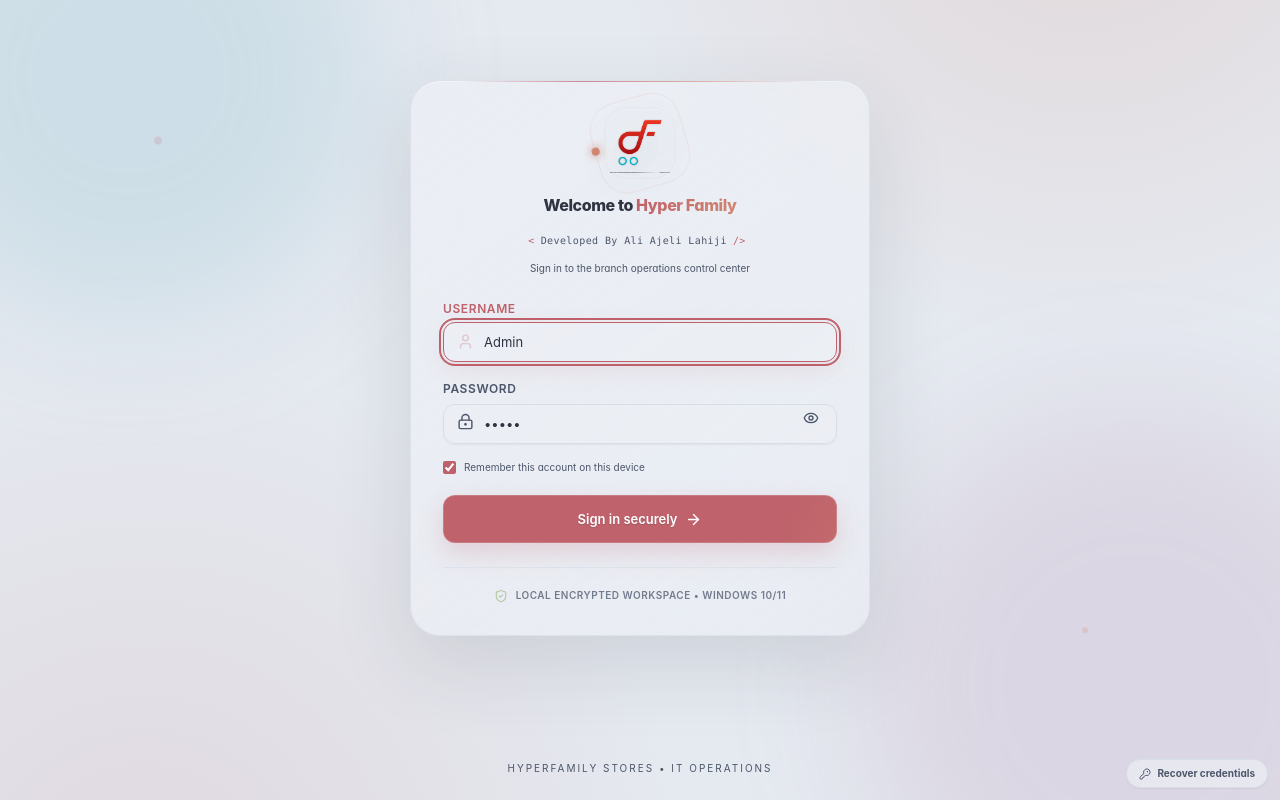
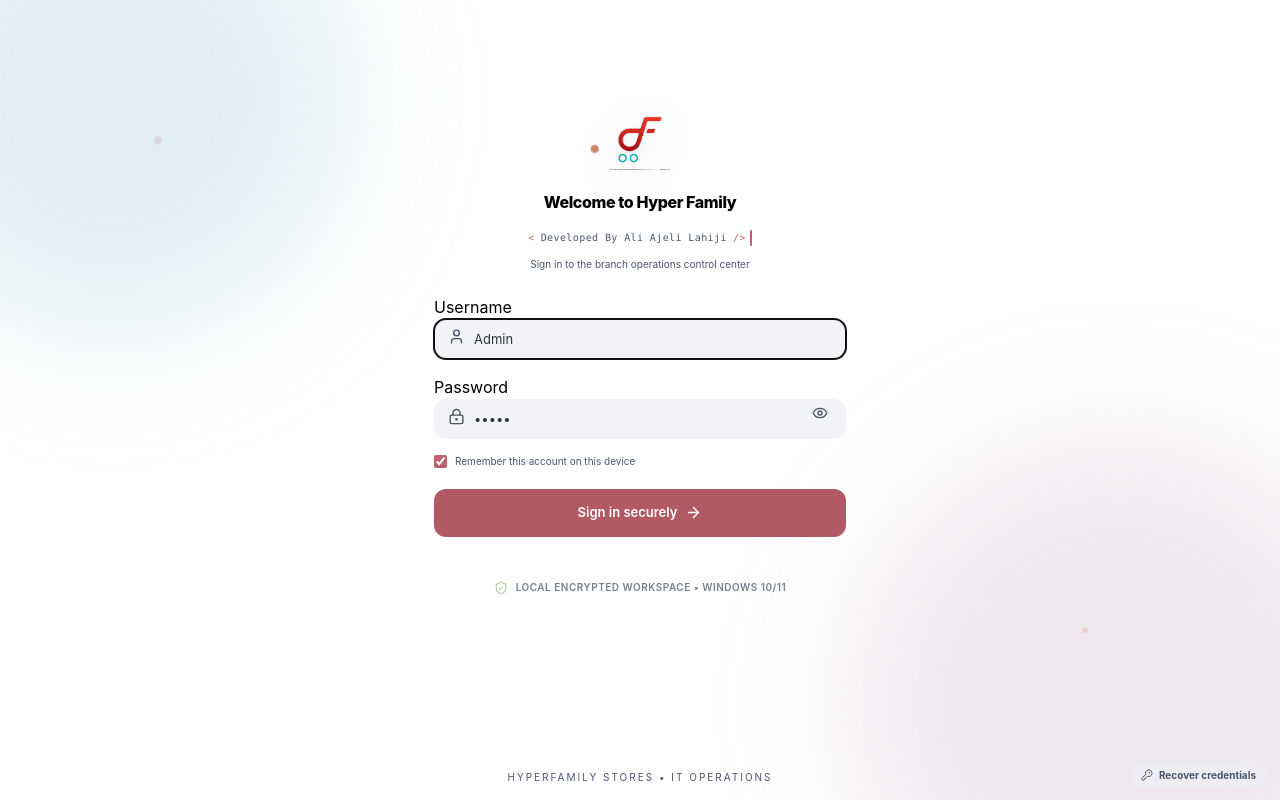
Before and after one commit to aliajeli/hyperfamily-it-app, a Next.js app: page /login in a window 1280 px wide. Built offline with nearby package versions, Linux system fonts and the light colour scheme.

Commit message:
build: Tailwind CSS 3 to 4

```diff
--- a/app/globals.css
+++ b/app/globals.css
@@ -1,6 +1,8 @@
-@tailwind base;
-@tailwind components;
-@tailwind utilities;
+@import "tailwindcss";
+@config "../tailwind.config.js";
+
+/* Preserve the explicit dark-mode toggle; v4 defaults to the OS preference. */
+@custom-variant dark (&:where(.dark, .dark *, [data-color-mode="dark"], [data-color-mode="dark"] *));
 
 /* -----------------------------------------------------------------------------
    Theme transition (v2.0.18).
@@ -307,7 +309,11 @@
     box-shadow: 0 20px 60px rgb(46 52 64 / 0.09);
   }
   .panel {
-    @apply glass rounded-2xl;
+    background: linear-gradient(145deg, rgb(var(--surface) / 0.84), rgb(var(--surface) / 0.64));
+    backdrop-filter: blur(18px) saturate(135%);
+    border: 1px solid rgb(var(--border) / 0.82);
+    box-shadow: 0 20px 60px rgb(46 52 64 / 0.09);
+    border-radius: 1rem;
   }
   /* Nothing in the interface is sized with a fixed pixel utility any more: the
      348 occurrences of text-[7px] … text-[13px] were mapped onto the scaled
--- a/package.json
+++ b/package.json
@@ -70,6 +70,7 @@
     "@radix-ui/react-separator": "^1.1.7",
     "@radix-ui/react-switch": "^1.2.5",
     "@radix-ui/react-tabs": "^1.1.12",
+    "@tailwindcss/postcss": "^4.3.3",
     "@types/node": "^20.19.43",
     "@types/qrcode": "^1.5.6",
     "@types/react": "19.3.0",
@@ -96,7 +97,7 @@
     "recharts": "^3.10.1",
     "sonner": "^1.7.2",
     "tailwind-merge": "^2.6.0",
-    "tailwindcss": "^3.4.17",
+    "tailwindcss": "^4.3.3",
     "typescript": "~5.6.0",
     "vaul": "^1.1.2",
     "wait-on": "^8.0.2",
--- a/postcss.config.js
+++ b/postcss.config.js
@@ -1 +1 @@
-module.exports = { plugins: { tailwindcss: {}, autoprefixer: {} } }
+module.exports = { plugins: { '@tailwindcss/postcss': {}, autoprefixer: {} } }
```
Also changed, not shown: 1 other file (tests, documents, lock files or other folders).
